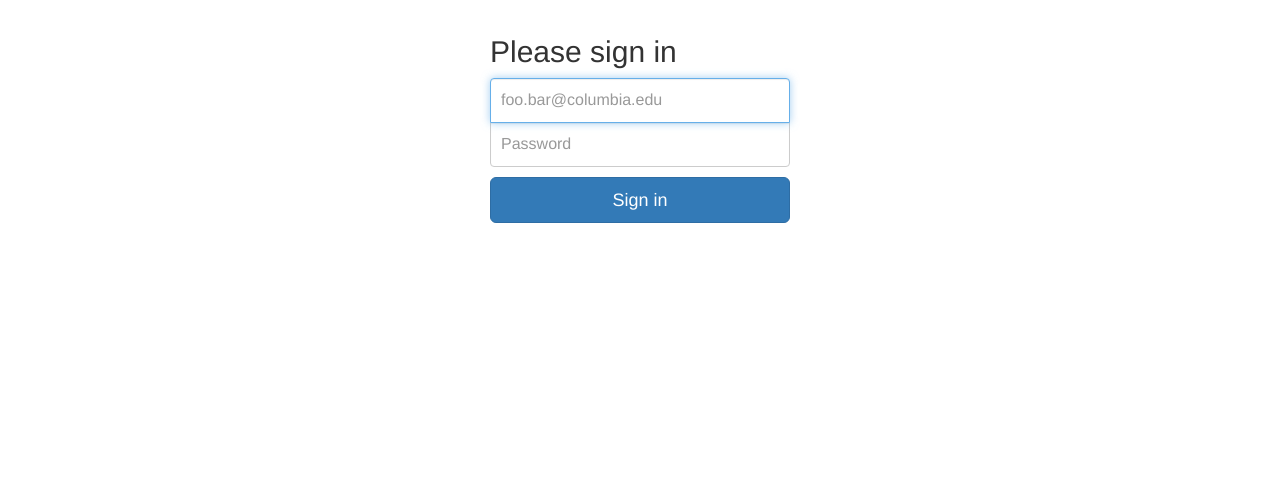
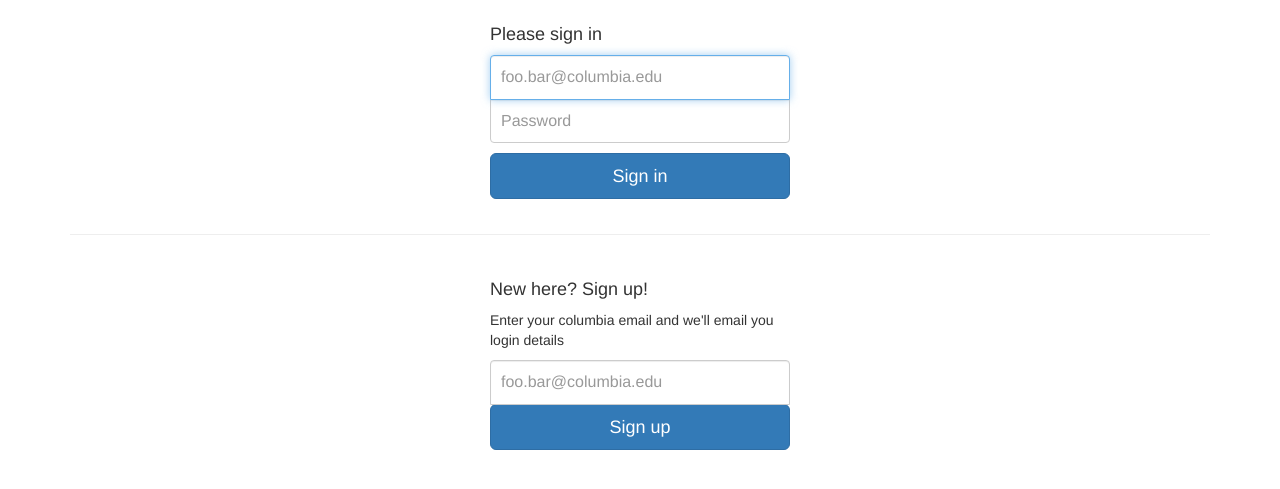
Before and after one commit to columbia/instabase, a Flask app: page /login in a window 1280 px wide. Shown: the top 489 px of the page. Run offline with Flask 2, Linux system fonts and the light colour scheme; parts of the project's set-up code (start-up, migrations or seed data) failed here and were passed over; some libraries are stand-ins or nearby versions.

Commit message:
basic utils for signup

```diff
--- a/app.py
+++ b/app.py
@@ -1,11 +1,30 @@
 from flask import Flask, url_for, redirect, render_template, request
 import grader
+import string
+from random import sample, choice
+import hashlib
 
 app = Flask(__name__)
 
 ### initialize the validator
 validator = grader.createValidator("data/gold.csv")
 
+###################
+###### UTILS ######
+###################
+def generate_password(uni,length=18):
+    chars = string.letters + string.digits
+    rand_pass = ''.join([choice(chars) for i in range(8)])
+    sha = hashlib.sha1(uni).hexdigest()
+    return sha[:10] + rand_pass
+
+def is_columbia_email(email):
+    email = email.strip()
+    return email and email.split('@')[-1] == "columbia.edu"
+
+####################
+#### ROUTES ########
+####################
 @app.route('/')
 def dashboard():
     return "this is the dashboard"
@@ -13,6 +32,16 @@ def dashboard():
 @app.route('/leaderboard')
 def leaderboard():
     return "this is the leaderboard"
+
+@app.route('/signup', methods=["POST"])
+def signup():
+    email = request.form.get('email')
+    if not is_columbia_email(email):
+        print "not a valid columbia email"
+    else:
+        password = generate_password(email)
+        print email, password
+    return redirect(url_for('login'))
 
 @app.route('/login', methods=["GET", "POST"])
 def login():
--- a/templates/login.html
+++ b/templates/login.html
@@ -1,11 +1,19 @@
 {% extends "base.html" %}
 {% block content %}
     <form class="form-signin" action="/login" method="post">
-      <h2 class="form-signin-heading">Please sign in</h2>
+      <h4 class="form-signin-heading">Please sign in</h4>
       <label for="inputEmail" class="sr-only">Columbia email address</label>
       <input type="email" name="email" id="inputEmail" class="form-control" placeholder="foo.bar@columbia.edu" required autofocus>
       <label for="inputPassword" class="sr-only">Password</label>
       <input type="password" name="password" id="inputPassword" class="form-control" placeholder="Password" required>
       <button class="btn btn-lg btn-primary btn-block" type="submit">Sign in</button>
     </form>
+    <hr />
+    <form class="form-signin" action="/signup" method="post">
+      <h4 class="form-signin-heading">New here? Sign up!</h4>
+      <p>Enter your columbia email and we'll email you login details</p>
+      <label for="inputEmail" class="sr-only">Columbia email address</label>
+      <input type="email" name="email" id="inputEmail" class="form-control" placeholder="foo.bar@columbia.edu" required>
+      <button class="btn btn-lg btn-primary btn-block" type="submit">Sign up</button>
+    </form>
 {% endblock %}
```
